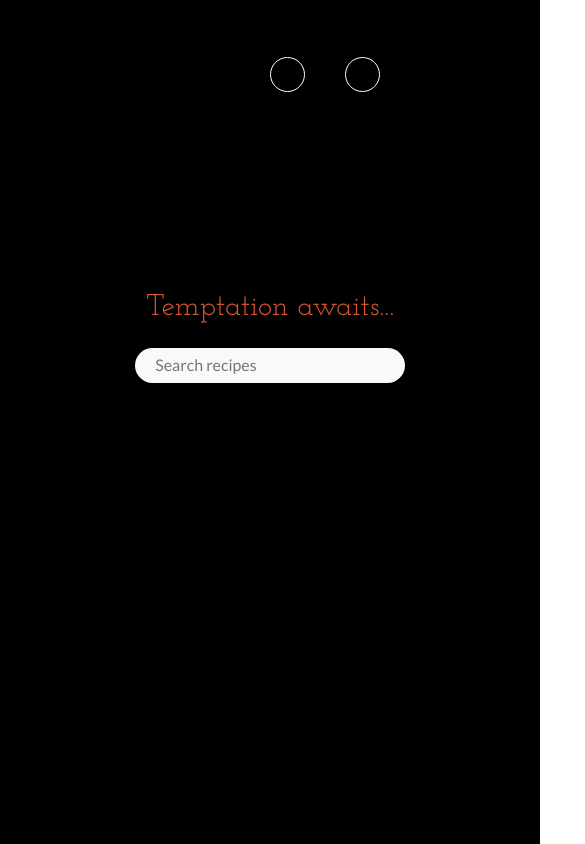
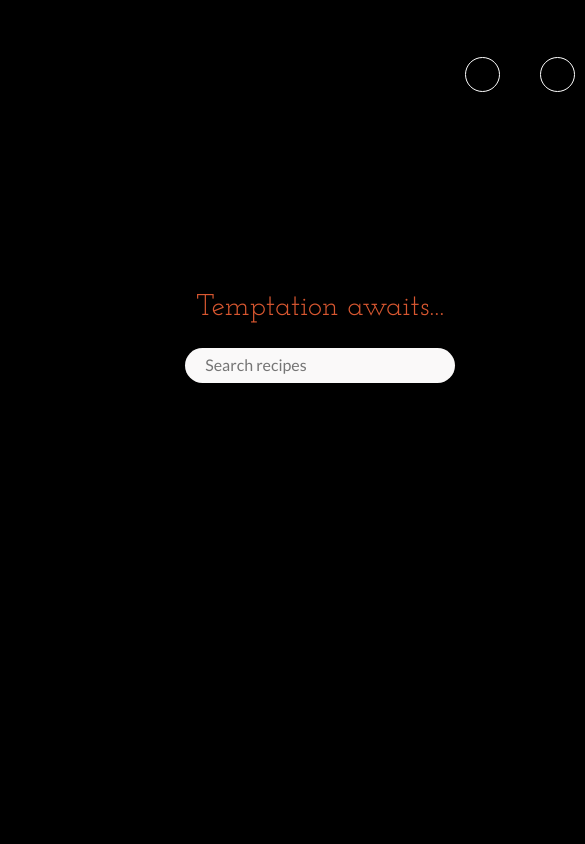
Before and after one commit to jimwcollins/chilligarlic, a website built with webpack: page src/index.html in a window 390 px wide. Shown: the top 844 px of the page, 585 px wide, since content can reach past the window. Built offline with nearby package versions, Linux system fonts and the light colour scheme; some packages are replaced by stand-ins of ours; no server answers; files whose address does not match are found by name.

Commit message:
implements responsive grid for desktops and tablets, header and main

```diff
--- a/src/sass/abstracts/_variables.scss
+++ b/src/sass/abstracts/_variables.scss
@@ -6,6 +6,10 @@
 /*-------------------------*/
 /*----    Global    ------*/
 /*-------------------------*/
+
+// Breakpoints
+
+$bp-tablet-med: 1023px;
 
 // Colours
 
--- a/src/sass/layout/_grid.scss
+++ b/src/sass/layout/_grid.scss
@@ -19,8 +19,26 @@
 ***************************************************************************/
 
 .grid {
-    display: grid;
+  display: grid;
 
-    grid-template-columns: [full-start] minmax(6rem, 1fr) [content-start] repeat(15,  [col-start] minmax(min-content, 6.2rem) [col-end]) [content-end] minmax(6rem, 1fr) [full-end];
+  grid-template-columns:
+    [full-start] minmax(13rem, 1fr) [content-start] repeat(
+      15,
+      [col-start] minmax(3rem, 6.2rem) [col-end]
+    )
+    [content-end] minmax(13rem, 1fr) [full-end];
+  column-gap: 1.5rem;
+}
+
+// Tablet break-point
+@media only screen and (max-width: $bp-tablet-med) {
+  .grid {
+    grid-template-columns:
+      [full-start] minmax(5rem, 1fr) [content-start] repeat(
+        15,
+        [col-start] minmax(2rem, 5rem) [col-end]
+      )
+      [content-end] minmax(5rem, 1fr) [full-end];
     column-gap: 1.5rem;
+  }
 }
```
